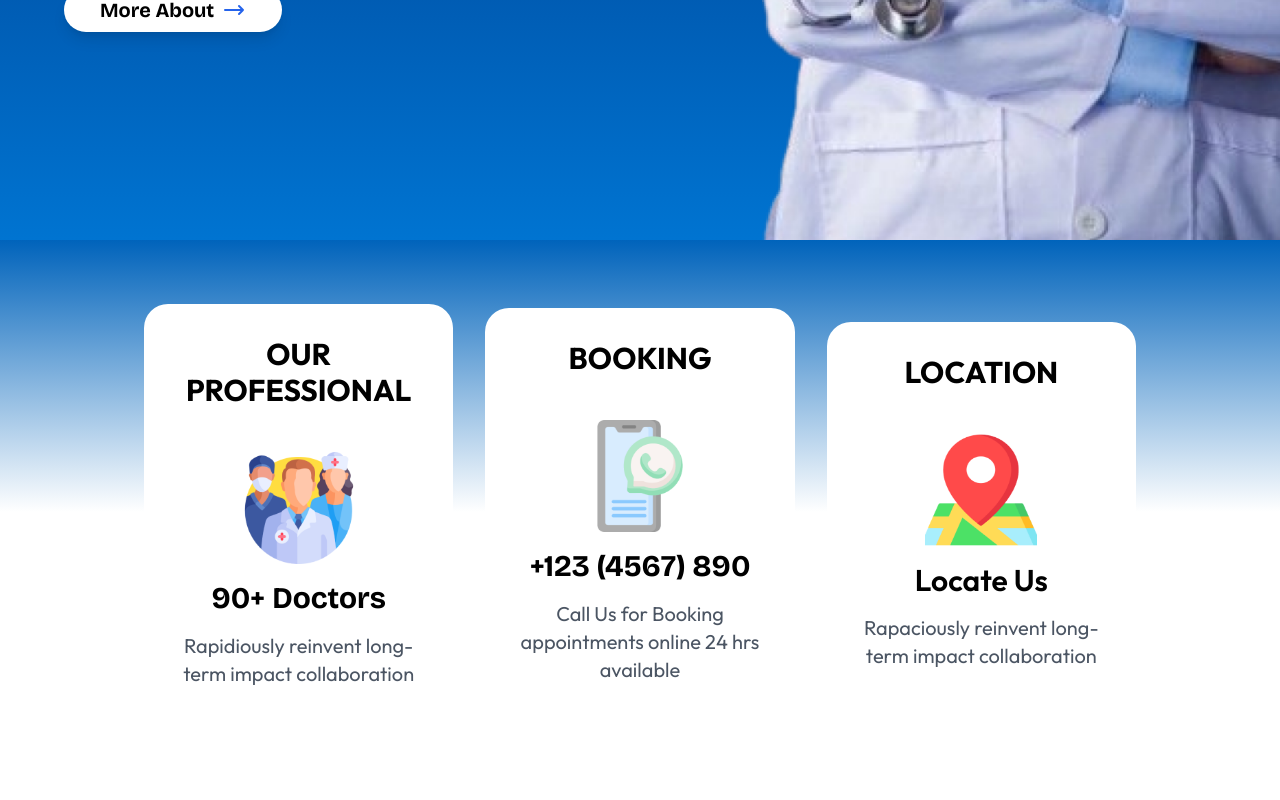
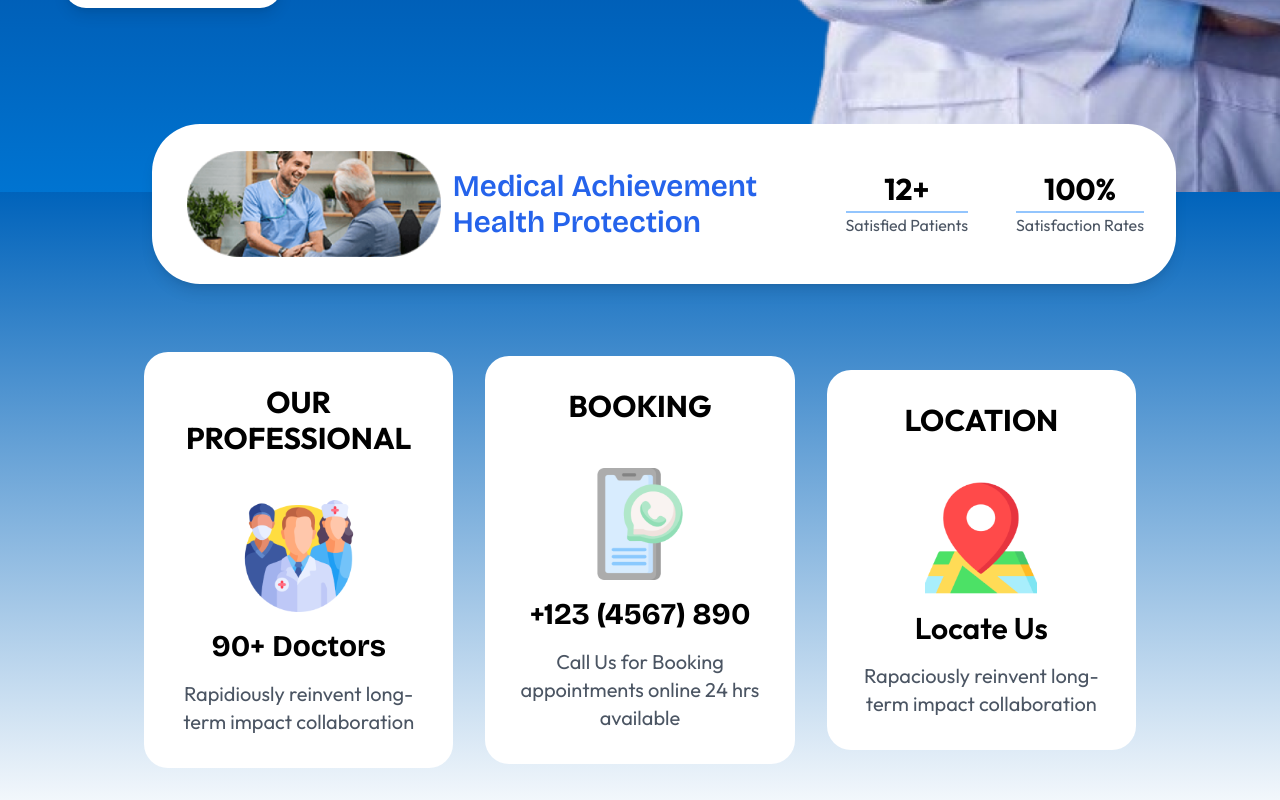
Before and after one commit to alpharsh/hospital, a React (Vite) app: page / in a window 1280 px wide. Shown: the part 560-1360 px from the top of the page. Built offline with nearby package versions, Linux system fonts and the light colour scheme.

Commit message:
achievement card added

```diff
--- a/src/pages/home/Home.jsx
+++ b/src/pages/home/Home.jsx
@@ -10,13 +10,13 @@ function Home() {
   return (
     <>
       {/* HERO SECTION */}
-      <div className="relative flex items-center justify-between w-full h-screen bg-gradient-to-b from-[#002570] to-[#0074D1]">
+      <div className="relative flex items-center justify-between w-full h-[47rem] bg-gradient-to-b from-[#002570] to-[#0074D1]">
         {/* Left Section: Text Content */}
         <div className="text-white  p-10 sm:pl-16 z-10">
           <h1 className="flex items-end font-Bricolage-Grotesque text-7xl font-bold leading-tight mb-4">
             We Provide Best <br />
-            Healthcare <img src="/heart.png" alt="heart" className="absolute left-[30%]"/>
-
+            Healthcare{" "}
+            <img src="/heart.png" alt="heart" className="absolute left-[30%]" />
           </h1>
           <p className="mb-8 font-Bricolage-Grotesque text-lg max-w-lg">
             Explicabo esse amet tempora quibusdam laudantium, laborum eaque
@@ -50,17 +50,45 @@ function Home() {
 
         {/* Right Section: Doctor Image */}
         <div className="absolute right-0 bottom-0 h-full">
-          <img
-            src="/hero.png"
-            alt="Doctor"
-            className="h-full object-cover"
-          />
+          <img src="/hero.png" alt="Doctor" className="h-full object-cover" />
         </div>
       </div>
 
       {/* CARDS SECTION */}
-      <div className=" py-12 bg-gradient-to-b from-[#0063BB] via-white ">
-        <div className="flex w-4/5 mx-auto flex-col lg:flex-row justify-around items-center">
+      <div className=" py-12 bg-gradient-to-b from-[#0063BB] to-white ">
+        {/* Achievement Card */}
+        <div className="flex absolute top-[42.75rem] left-[9.5rem] items-center justify-between w-4/5 mx-auto bg-white shadow-lg rounded-[3rem] py-6 px-8">
+          {/* Image Section */}
+          <div className="flex-shrink-0">
+            <img
+              src="/achievement.png"
+              alt="Medical Achievement"
+              className="w-50 h-28 object-cover rounded-xl"
+            />
+          </div>
+
+          {/* Text Section */}
+          <div className="w-96">
+            <h3 className="text-3xl font-semibold font-Bricolage-Grotesque text-blue-600">
+              Medical Achievement Health Protection
+            </h3>
+          </div>
+
+          {/* Stats Section */}
+          <div className="flex items-center space-x-12">
+            <div className="text-center">
+              <p className="text-3xl font-bold text-black">12+</p>
+              <hr className="border border-blue-300 w-full mt-1" />
+              <p className="text-gray-600">Satisfied Patients</p>
+            </div>
+            <div className="text-center">
+              <p className="text-3xl font-bold text-black">100%</p>
+              <hr className="border border-blue-300 w-full mt-1" />
+              <p className="text-gray-600">Satisfaction Rates</p>
+            </div>
+          </div>
+        </div>
+        <div className="flex w-4/5 mt-24 mx-auto flex-col lg:flex-row justify-around items-center">
           {/* Professional Section */}
           <div className="flex flex-col space-y-4 items-center text-center bg-white p-8 rounded-3xl  w-full  mx-4 my-4">
             <h3 className="text-3xl font-bold mb-7">OUR PROFESSIONAL</h3>
```
Also changed, not shown: public/achievement.png (added).
